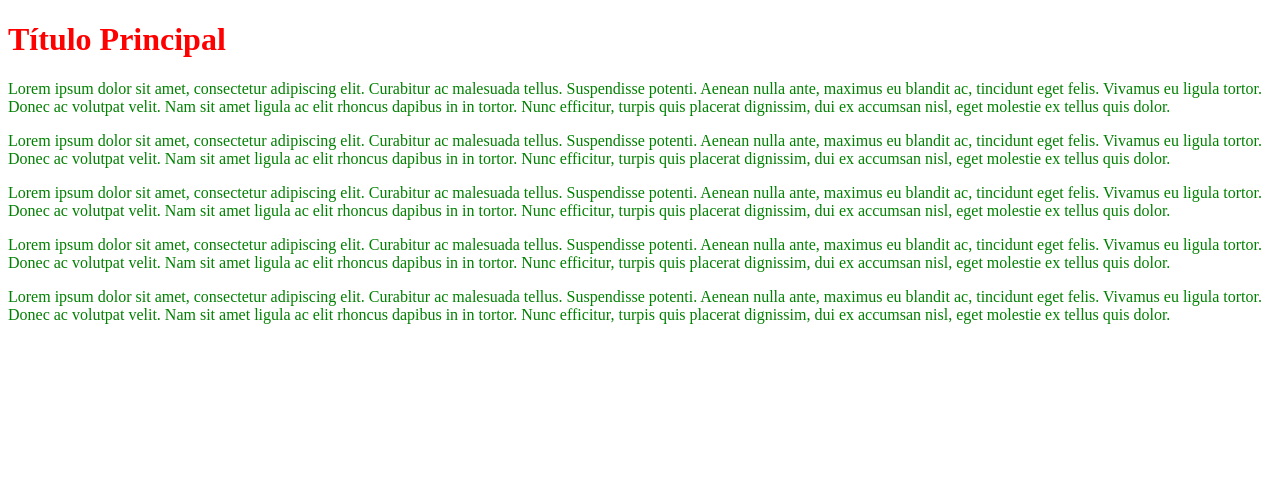
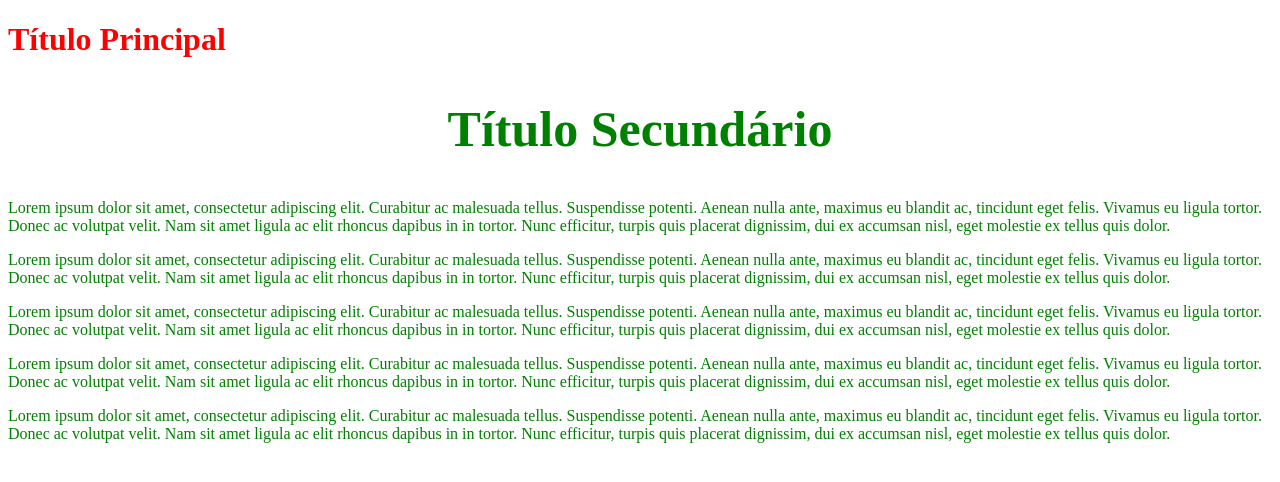
Before and after one commit to fbianchis/curso_html_css, a plain HTML site: page CSS/index.html in a window 1280 px wide. Drawn offline with Linux system fonts and the light colour scheme.

Commit message:
Arquivos até o término da aula 3 do módulo 2

```diff
--- a/CSS/index.html
+++ b/CSS/index.html
@@ -11,6 +11,9 @@
         <h1>
             Título Principal
         </h1>
+        <h2>
+            Título Secundário
+        </h2>
         <p>
             Lorem ipsum dolor sit amet, consectetur adipiscing elit. Curabitur ac malesuada tellus. Suspendisse potenti.
             Aenean nulla ante, maximus eu blandit ac, tincidunt eget felis. Vivamus eu ligula tortor. Donec ac volutpat velit.
--- a/CSS/styles.css
+++ b/CSS/styles.css
@@ -1,6 +1,16 @@
-h1{
+h1
+{
     color: red;
 }
-p{
+p
+{
     color:green;
 }
+h2
+{
+    color: green;
+    text-align: center;
+    font-size: 50px;
+}
+
+/*este é um comentário */
```
